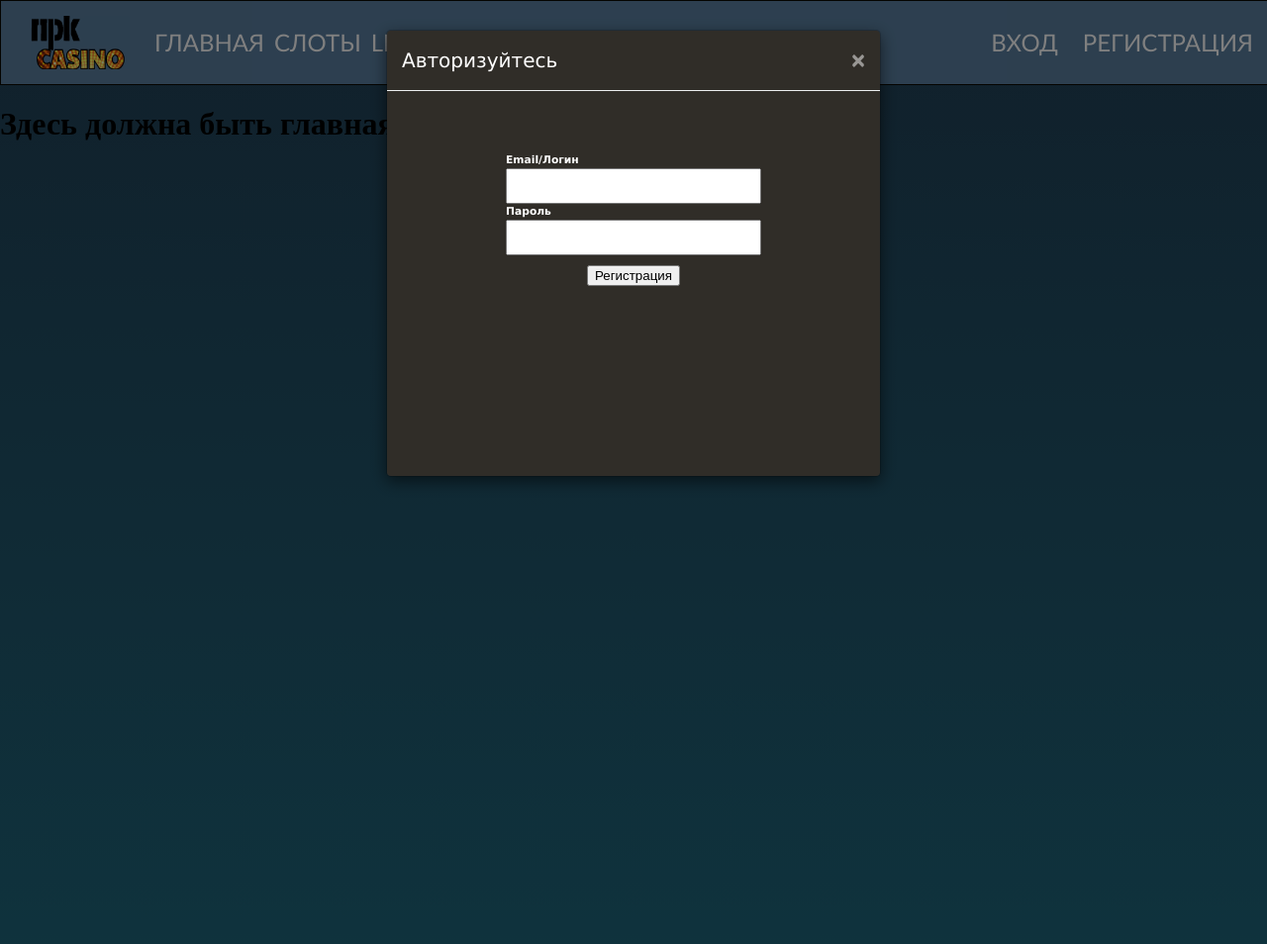
After one commit to vITAL0320/PrkCasino, a PHP site: page / in a window 1280 px wide, after a click on "ВХОД". The commit adds this page. Shown: the top 954 px of the page at 99% size. Run offline with PHP 8.4, Linux system fonts and the light colour scheme.

Commit message:
Structure_Project2.0

```diff
--- /dev/null
+++ b/1.ini
@@ -0,0 +1,2 @@
+1. В Figma проработать как будет выглядить главная страница(Так как на шапке сайта главная, слоты, лайв диллеры)
+2. В лайв диллерах добавить трансляцию с ютуб
--- a/components/Main.html
+++ b/components/Main.html
@@ -1,22 +1,10 @@
 <!DOCTYPE html>
-<html >
-<head>
-  <link rel="stylesheet" href="../styles/Gstyle.css">
-</head>
-
-<body class="background">
-  <div class="cap">
-    <div class="div-display">
-      <img src="../assets/PrkLogo.png" class="cap-image">
-      <p class="title-navigate">ГЛАВНАЯ</p>
-      <p class="title-navigate"><a href="./SlotsList.html">СЛОТЫ</p></a>
-      <p class="title-navigate">LIVE-ДИЛЛЕРЫ</p>
-    </div>
-    <div class="div-display">
-      <p class="alignText">ВХОД</p>
-      <P class="alignText">РЕГИСТРАЦИЯ</P>
-      </div>
-  </div>
-
-</body>
+<html>
+    <head>
+        <meta charset="utf-8">
+        <link rel="stylesheet" href="../styles/Gstyle.css">
+    </head>
+    <body>
+        <h1>Здесь должна быть главная страница</h1>
+    </body>
 </html>
--- /dev/null
+++ b/index.html
@@ -0,0 +1,100 @@
+<!DOCTYPE html>
+<html>
+    <head>
+      <meta charset="utf-8">
+      <link rel="stylesheet" href="../styles/Gstyle.css">
+      <link rel="stylesheet" href="../styles/Modal-Window.css">
+    </head>
+    <body class="background">
+      <!-- Шапка сайта -->
+        <div class="cap">
+            <div class="div-display">
+                <img src="../assets/PrkLogo.png" class="cap-image">
+              <a id="home-button" href="#">
+                <p class="title-navigate">ГЛАВНАЯ</p>
+              </a>
+              <a id="slots-button" href="#">
+                <p class="title-navigate">СЛОТЫ</p>
+              </a>
+              <a id="live-dealers-button" href="#">
+                <p class="title-navigate">LIVE-ДИЛЛЕРЫ</p>
+              </a>
+            </div>
+            <div class="div-display">
+              <a href="#openModal-1" class="alignText">ВХОД</a>
+                <div id="openModal-1" class="modal">
+                  <div class="modal-dialog">
+                    <div class="modal-content">
+                      <div class="modal-header">
+                        <h3 class="modal-title">Авторизуйтесь</h3>
+                        <a href="#close" title="Close" class="close">×</a>
+                      </div>
+                      <div class="modal-body">
+                        <h6 style="padding:0px; margin: 0px;">Email/Логин</h6>
+                        <input type="text" alt="login" />
+
+                        <h6 style="padding:0px; margin:0px;">Пароль</h6>
+                        <input type="password" alt="password"/>
+                        <button name="Sign-In" style="display: block; margin: 10px auto;">Регистрация</button>
+                      </div>
+                    </div>
+                  </div>
+                </div>
+              <a href="#openModal-2" class="alignText">РЕГИСТРАЦИЯ</a>
+                <div id="openModal-2" class="modal">
+                  <div class="modal-dialog">
+                    <div class="modal-content">
+                      <div class="modal-header">
+                        <h3 class="modal-title">Регистрация</h3>
+                        <a href="#close" title="Close" class="close">×</a>
+                      </div>
+                      <div class="modal-body">
+                        <h6 style="padding:0px; margin: 0px;">Email/Логин</h6>
+                        <input type="text" alt="login" />
+
+                        <h6 style="padding:0px; margin:0px;">Пароль</h6>
+                        <input type="password" alt="password"/>
+                        <button name="Sign-In" style="display: block; margin: 10px auto;">Войти</button>
+                      </div>
+                    </div>
+                  </div>
+                </div>
+              </div>
+          </div>
+          <div id="content"></div>
+          <!-- подвал сайта -->
+          <div class="footer">
+
+          </div>
+    </body>
+    <script>
+      // Получаем ссылки на кнопки навигации
+      let homeButton = document.getElementById("home-button");
+      let slotsButton = document.getElementById("slots-button");
+      let liveDealersButton = document.getElementById("live-dealers-button");
+
+      // Получаем ссылку на блок div с id "content"
+      let contentDiv = document.getElementById("content");
+
+      // Обработчики нажатия кнопок навигации
+      homeButton.addEventListener("click", function() {
+        // Загрузка главной страницы
+        contentDiv.innerHTML = '<iframe src="./components/Main.html" frameborder="0" width="100%" height="1400px" scrolling="no" style="margin: 0;"></iframe>';
+      });
+
+      slotsButton.addEventListener("click", function() {
+        // Загрузка страницы со слотами
+        contentDiv.innerHTML = '<iframe src="./components/SlotsList.html" frameborder="0" width="100%" height="1400px" scrolling="no" style="margin: 0;"></iframe>';
+      });
+
+      liveDealersButton.addEventListener("click", function() {
+        // Загрузка страницы с лайв-дилерами
+        contentDiv.innerHTML = '<iframe src="./components/Live_Dealers.html" frameborder="0" width="100%" height="1400px" scrolling="no" style="margin: 0;"></iframe>';
+      });
+      // Загрузка главной страницы при загрузке страницы
+  window.addEventListener("DOMContentLoaded", function() {
+    contentDiv.innerHTML = '<iframe src="./components/Main.html" frameborder="0" width="100%" height="1400px" scrolling="no" style="margin: 0;"></iframe>';
+  });
+    </script>
+
+</html>
--- a/styles/Gstyle.css
+++ b/styles/Gstyle.css
@@ -1,23 +1,32 @@
 body {
-    padding: 0;
-    margin: 0;
+    padding: 0px;
+    margin: 0px;
 }
 .background {
     background: linear-gradient(to bottom, #224056, #1D7D92);
     min-height: 100vh;
     width: 100%;
 }
+a {
+    text-decoration: none;
+}
+a:hover {
+    opacity: 0.6;
+
+}
+
 .cap {
     background-color: #5A7FA0;
     width: 100%;
-    height: 75px;
-    margin: 0px;
-    padding: 0px;
-    box-shadow: 0px 1px 10px 0px black;
+    height: 100%;
+    margin: 0;
+    padding: 0;
     display: flex;
     justify-content: space-between;
     align-items: center;
+    border: 1px groove #080800;
 }
+
 .cap-image {
     width: 100px;
     max-width: 100%;
--- /dev/null
+++ b/styles/Modal-Window.css
@@ -0,0 +1,131 @@
+/* стилизация содержимого страницы */
+body {
+    font-family: -apple-system,system-ui,BlinkMacSystemFont,"Segoe UI",Roboto,"Helvetica Neue",Arial,sans-serif;
+    font-size: 16px;
+    font-weight: 400;
+    line-height: 1.5;
+    color: #ffffff;
+    background-color: #fff;
+    font-family: Verdana, Geneva, Tahoma, sans-serif;
+}
+
+/* свойства модального окна по умолчанию */
+.modal {
+    position: fixed; /* фиксированное положение */
+    top: 0;
+    right: 0;
+    bottom: 0;
+    left: 0;
+    background: rgba(0,0,0,0.5); /* цвет фона */
+    z-index: 1050;
+    opacity: 0; /* по умолчанию модальное окно прозрачно */
+    -webkit-transition: opacity 200ms ease-in;
+    -moz-transition: opacity 200ms ease-in;
+    transition: opacity 200ms ease-in; /* анимация перехода */
+    pointer-events: none; /* элемент невидим для событий мыши */
+    margin: 0;
+    padding: 0;
+}
+/* при отображении модального окно */
+.modal:target {
+    opacity: 1; /* делаем окно видимым */
+	  pointer-events: auto; /* элемент видим для событий мыши */
+    overflow-y: auto; /* добавляем прокрутку по y, когда элемент не помещается на страницу */
+}
+/* ширина модального окна и его отступы от экрана */
+.modal-dialog {
+    position: relative;
+    width: auto;
+    margin: 10px;
+}
+@media (min-width: 576px) {
+  .modal-dialog {
+      max-width: 500px;
+      margin: 30px auto; /* для отображения модального окна по центру */
+  }
+}
+/* свойства для блока, содержащего контент модального окна */
+.modal-content {
+    position: relative;
+    display: -webkit-box;
+    display: -webkit-flex;
+    display: -ms-flexbox;
+    display: flex;
+    -webkit-box-orient: vertical;
+    -webkit-box-direction: normal;
+    -webkit-flex-direction: column;
+    -ms-flex-direction: column;
+    flex-direction: column;
+    background-color: #302d28;
+    -webkit-background-clip: padding-box;
+    background-clip: padding-box;
+    border: 1px solid rgba(0,0,0,.2);
+    border-radius: .3rem;
+    outline: 0;
+    height: 450px;
+}
+@media (min-width: 768px) {
+  .modal-content {
+      -webkit-box-shadow: 0 5px 15px rgba(0,0,0,.5);
+      box-shadow: 0 5px 15px rgba(0,0,0,.5);
+  }
+}
+/* свойства для заголовка модального окна */
+.modal-header {
+    display: -webkit-box;
+    display: -webkit-flex;
+    display: -ms-flexbox;
+    display: flex;
+    -webkit-box-align: center;
+    -webkit-align-items: center;
+    -ms-flex-align: center;
+    align-items: center;
+    -webkit-box-pack: justify;
+    -webkit-justify-content: space-between;
+    -ms-flex-pack: justify;
+    justify-content: space-between;
+    padding: 15px;
+    border-bottom: 1px solid #eceeef;
+}
+.modal-title {
+    margin-top: 0;
+    margin-bottom: 0;
+    line-height: 1.5;
+    font-size: 1.25rem;
+    font-weight: 500;
+}
+/* свойства для кнопки "Закрыть" */
+.close {
+    float: right;
+    font-family: sans-serif;
+    font-size: 24px;
+    font-weight: 700;
+    line-height: 1;
+    color: #fff;
+    text-shadow: 0 1px 0 #fff;
+    opacity: .5;
+    text-decoration: none;
+}
+/* свойства для кнопки "Закрыть" при нахождении её в фокусе или наведении */
+.close:focus, .close:hover {
+    color: #000;
+    text-decoration: none;
+    cursor: pointer;
+    opacity: .75;
+}
+/* свойства для блока, содержащего основное содержимое окна */
+.modal-body {
+
+    -webkit-box-flex: 1;
+    -webkit-flex: 1 1 auto;
+    -ms-flex: 1 1 auto;
+    flex: 1 1 auto;
+    padding: 15px;
+    overflow: auto;
+    align-self: center;
+    margin-top: 3vh;
+}
+input {
+    width: 250px;
+    height: 30px;
+  }
```
Also changed, not shown: other parts of styles/Gstyle.css (+34 -7 lines), components/Baccarat.html (added, +18 -0 lines), components/Blackjack.html (added, +18 -0 lines), components/Live_Dealers.html (added, +43 -0 lines), components/Poker.html (added, +18 -0 lines), components/Roulette.html (added, +22 -0 lines), components/SlotsList.html (+7 -23 lines), assets/Blackjack.png, assets/Roulette.png, components/SignIn.html (deleted), components/SignUp.html (deleted).
